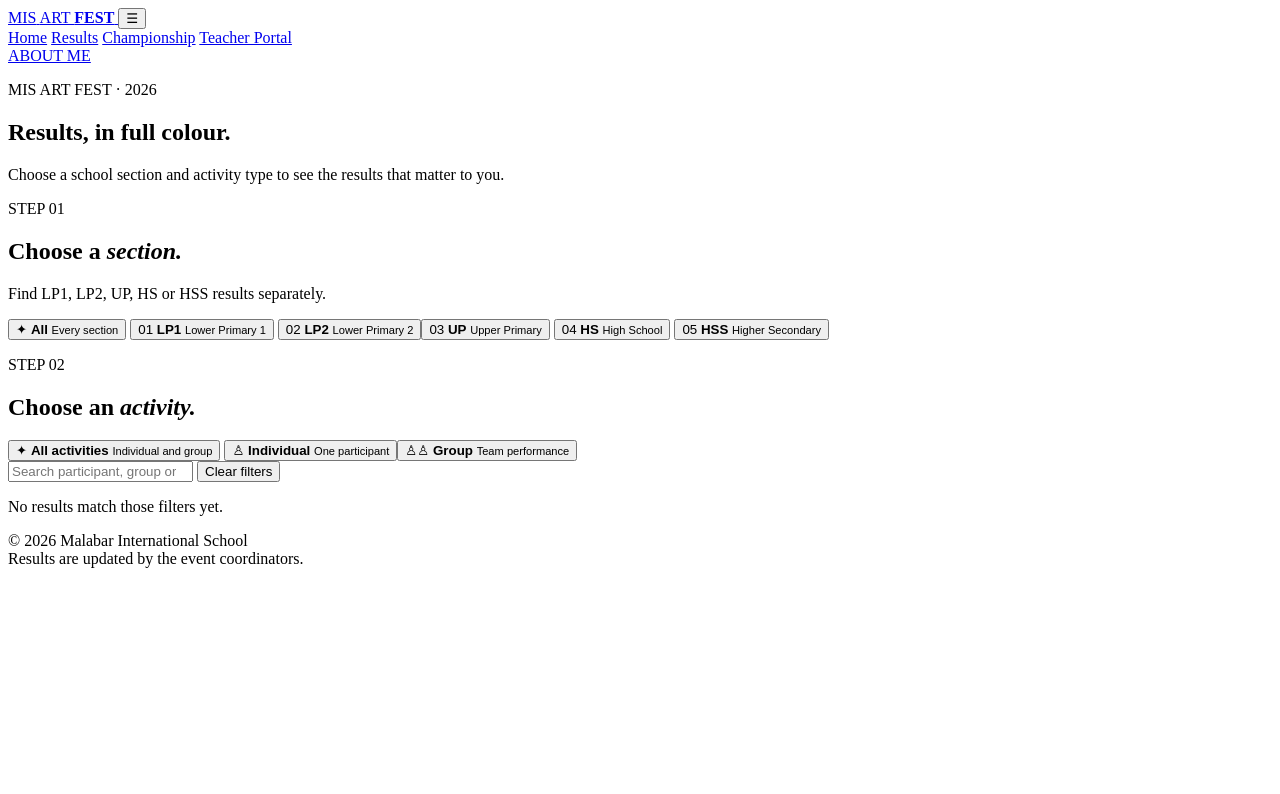
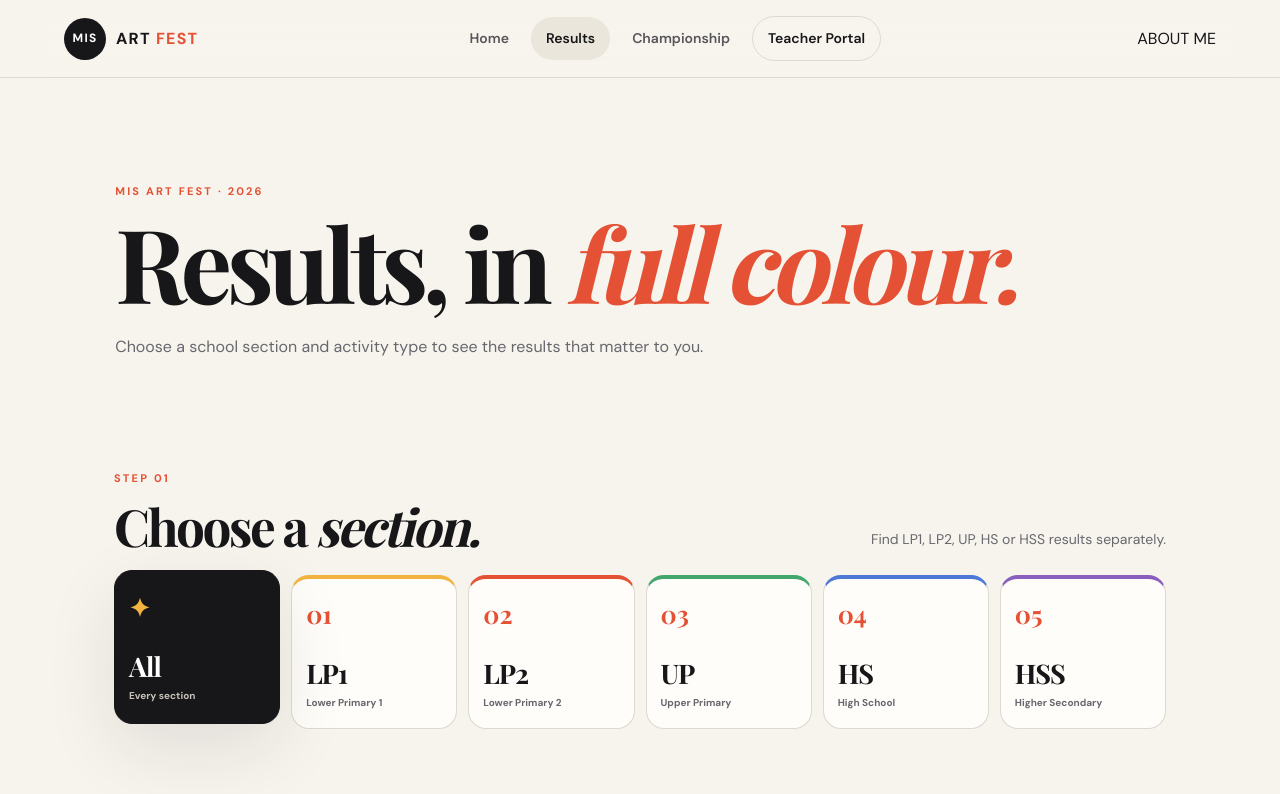
Before and after one commit to MHV10711/Malabar.arts-fest, a plain HTML site: page results.html in a window 1280 px wide. Shown: the top 794 px of the page. Drawn offline with nearby package versions, Linux system fonts and the light colour scheme; no server answers; a web font is replaced by a local one.

Commit message:
Update stylesheet link in results.html

```diff
--- a/results.html
+++ b/results.html
@@ -5,7 +5,7 @@
     <link rel="preconnect" href="https://fonts.googleapis.com">
     <link rel="preconnect" href="https://fonts.gstatic.com" crossorigin>
     <link href="https://fonts.googleapis.com/css2?family=DM+Sans:wght@400;500;600;700&family=Playfair+Display:ital,wght@0,600;0,700;0,800;1,600;1,700&display=swap" rel="stylesheet">
-    <link rel="stylesheet" href="sttycss">
+    <link rel="stylesheet" href="style.css">
     <link rel="stylesheet" href="program-result-boxes.css">
     <script src="program-result-boxes.js"></script>
 
```
